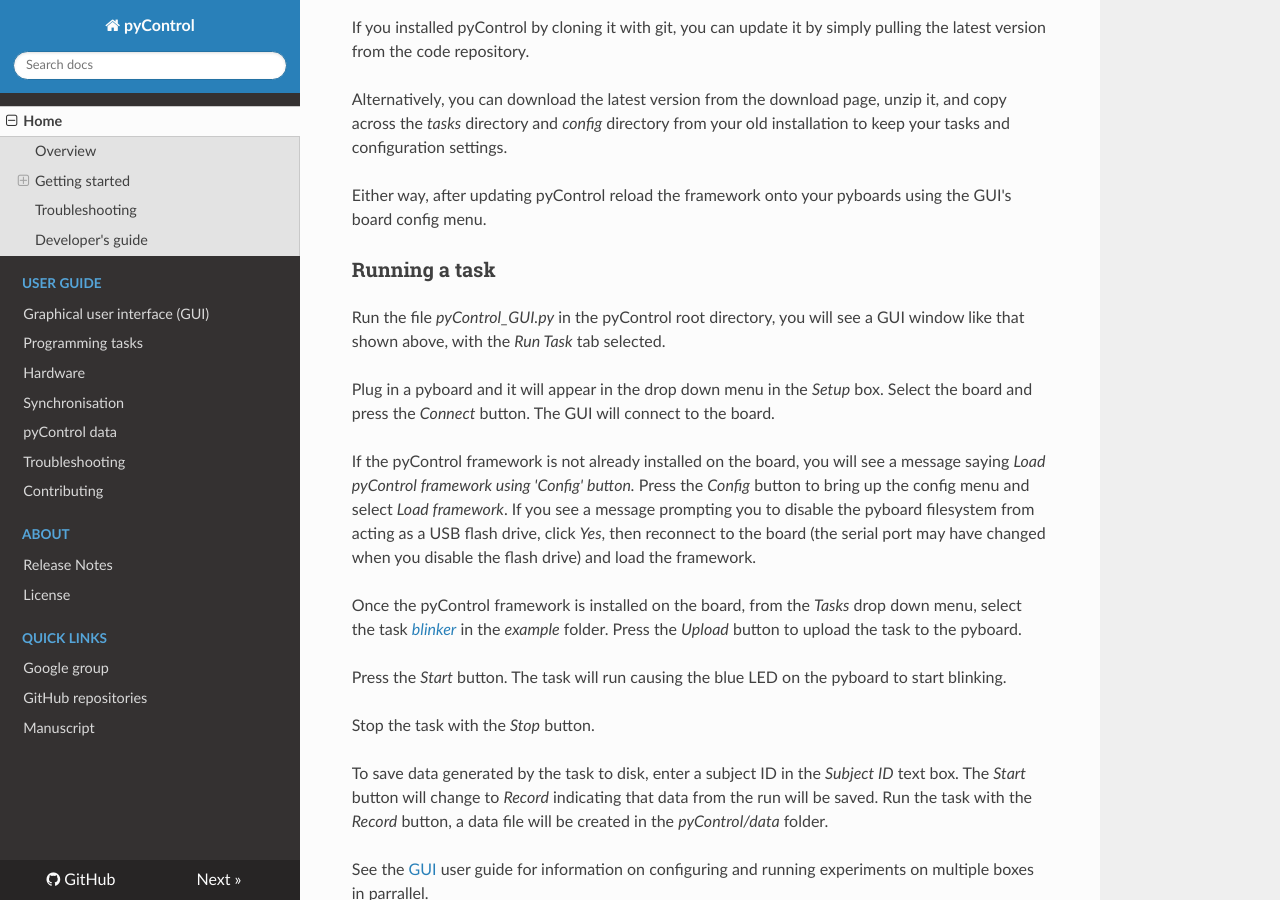
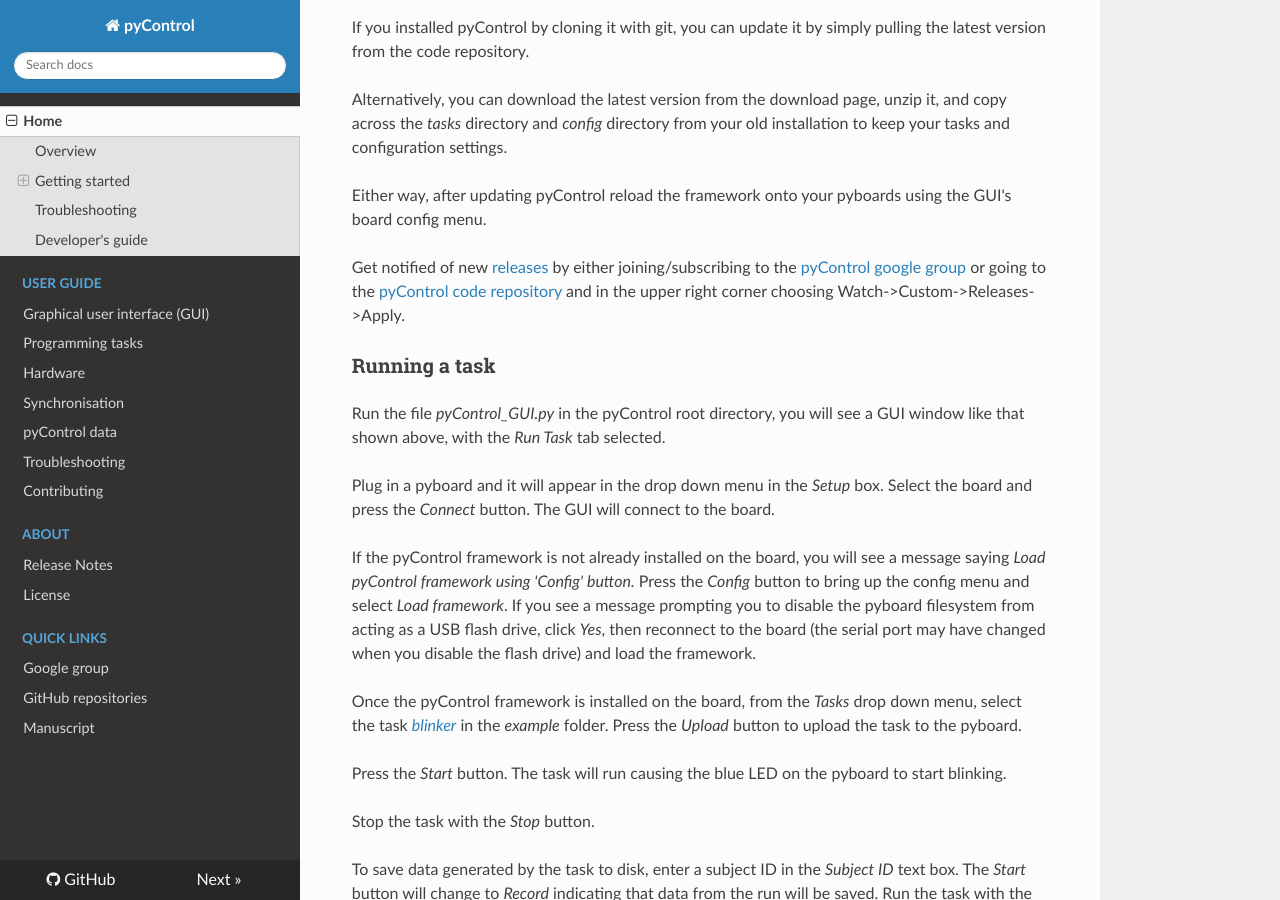
Before and after one commit to pyControl/docs, an MkDocs documentation site: the page built from docs/index.md, in a window 1280 px wide and 900 px high, scrolled down 3560 px. Built offline with MkDocs 1.6.1, drawn with Linux system fonts in a browser that asks for light colours; nearby versions of some CDN libraries.

Commit message:
added information for getting new release notifications

```diff
--- a/docs/index.md
+++ b/docs/index.md
@@ -83,6 +83,8 @@
 
 Either way, after updating pyControl reload the framework onto your pyboards using the GUI's board config menu.
 
+Get notified of new [releases](about/release-notes.md) by either joining/subscribing to the [pyControl google group](https://groups.google.com/g/pycontrol) or going to the [pyControl code repository](https://github.com/pyControl/code)  and in the upper right corner choosing Watch->Custom->Releases->Apply.
+
 ### Running a task
 
 Run the file *pyControl_GUI.py* in the pyControl root directory, you will see a GUI window like that shown above, with the *Run Task* tab selected.
```
